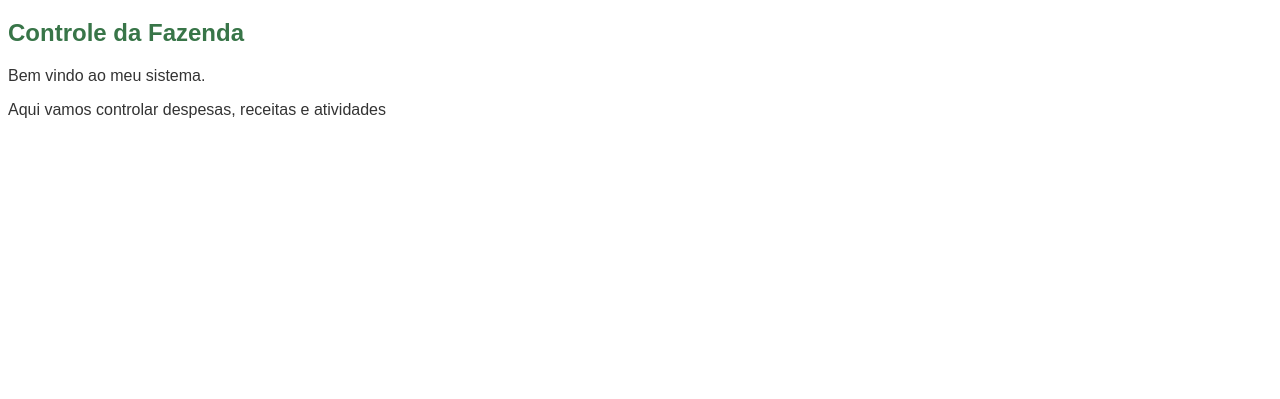
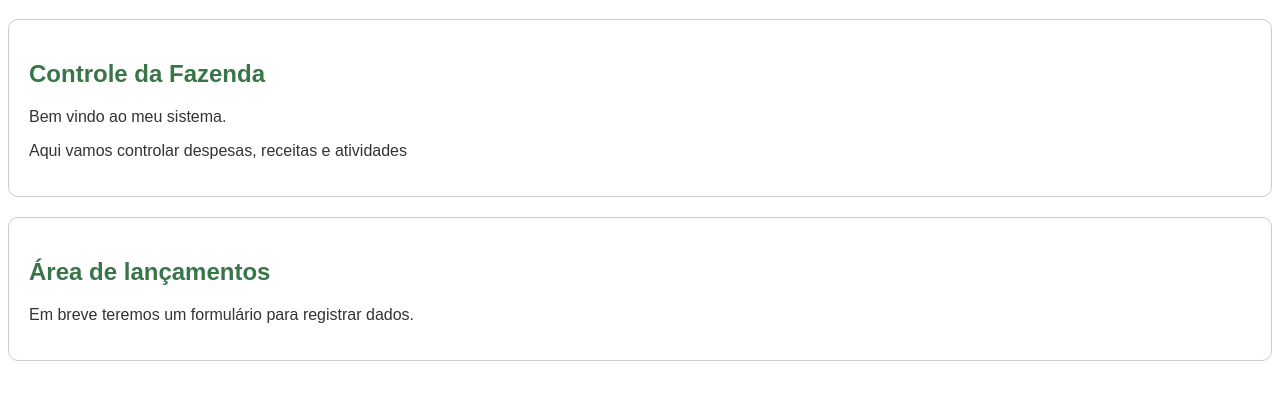
Before and after one commit to Cristianoglopes/aprendendo-programacao, a plain HTML site: page index.html in a window 1280 px wide. Shown: the part 61-460 px from the top of the page. Drawn offline with Linux system fonts and the light colour scheme.

Commit message:
Update index.html

```diff
--- a/index.html
+++ b/index.html
@@ -18,12 +18,25 @@
   p{
     color: #333333;
   }
+  .caixa{
+    backgroud-color: brown;
+    padding: 20px;
+    margin-bottom: 20px;
+    border: 1px solid #cccccc;
+    border-radius: 10px;
+  }
 </style>
 </head>
 <body>
   <h1>MEU SISTEMA RURAL</h1>
+  <div class="caixa">
   <h2>Controle da Fazenda</h2>
   <p>Bem vindo ao meu sistema.</p>
   <p>Aqui vamos controlar despesas, receitas e atividades</p>
+  </div>
+  <div class="caixa">
+    <h2>Área de lançamentos</h2>
+    <p>Em breve teremos um formulário para registrar dados.</p>
+  </div>
 </body>
 </html>
```
